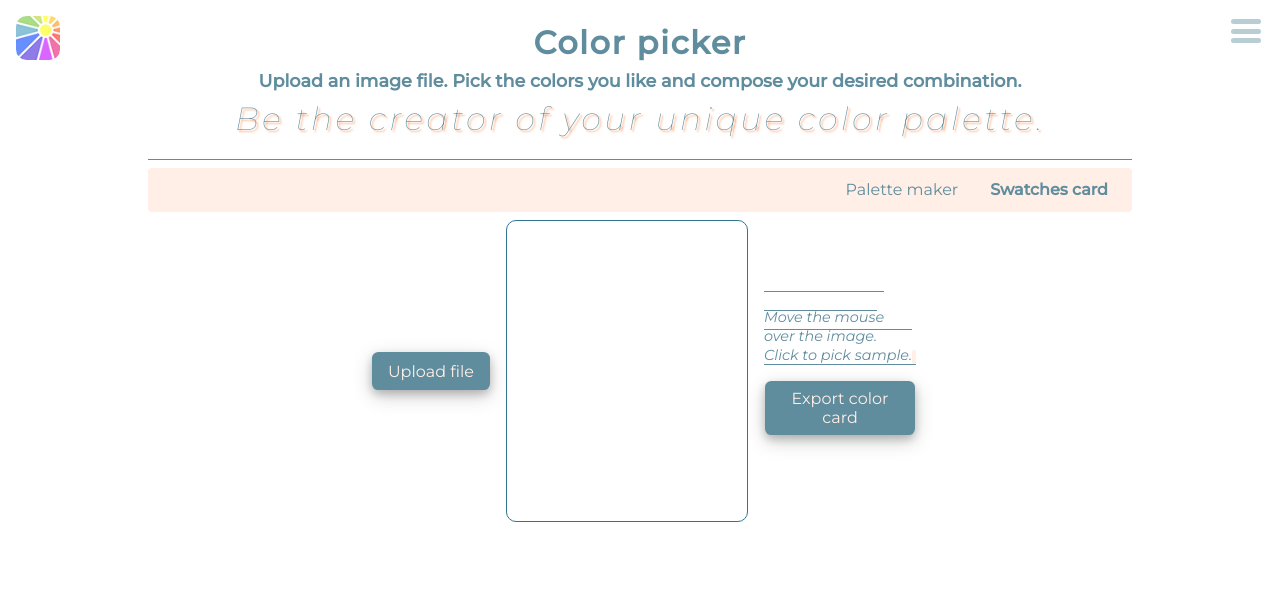
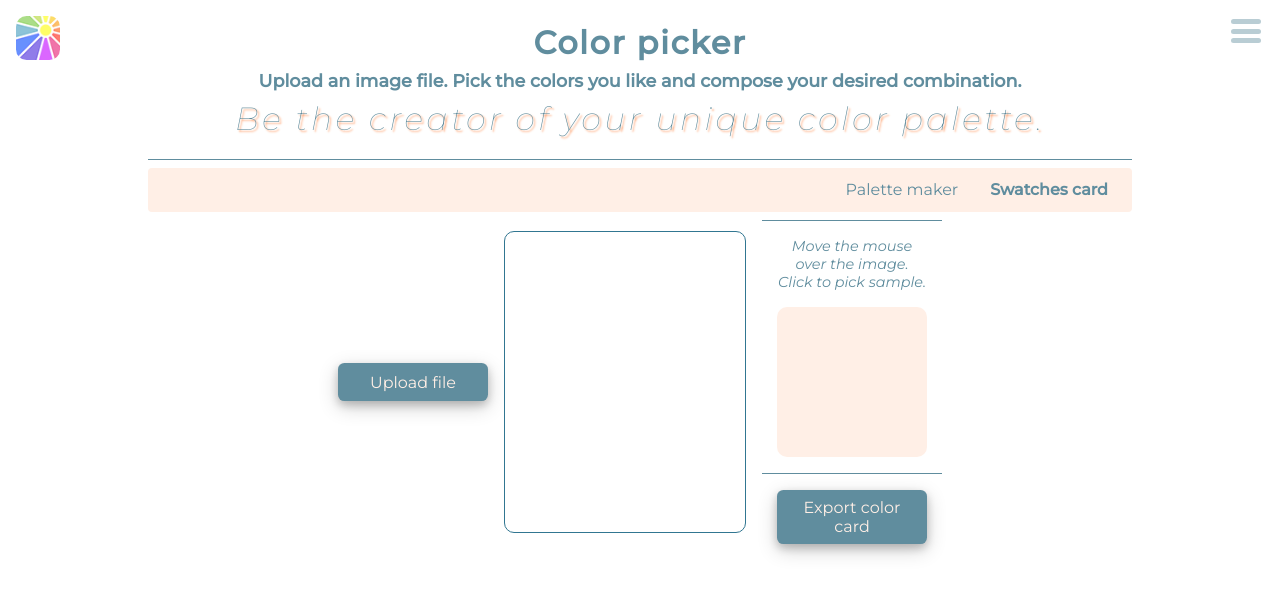
Before and after one commit to MiglenaPencheva/color-palettes-react, a React (Create React App) app: page /color-picker/swatches in a window 1280 px wide. Shown: the top 594 px of the page. Built offline with nearby package versions, Linux system fonts and the light colour scheme; no server answers.

Commit message:
css fixed

```diff
--- a/src/components/ColorPickerPage/SwatchesCard.js
+++ b/src/components/ColorPickerPage/SwatchesCard.js
@@ -209,7 +209,7 @@ const SwatchesCard = () => {
     return (
         <section className="swatches__container">
 
-            <section id="swatchesUploadSection">
+            <section className="picker__file-input">
                 <label className="button">
                     <input type="file"
                         onChange={uploadImage}
@@ -234,7 +234,7 @@ const SwatchesCard = () => {
                 onMouseMove={(e) => definePixel(e)} onClick={addColors}>
             </canvas>
 
-            <section id="picker-aside">
+            <section className="picker-aside">
                 <span className="picker__instructions">
                     Move the mouse
                     <br /> over the image.
```
